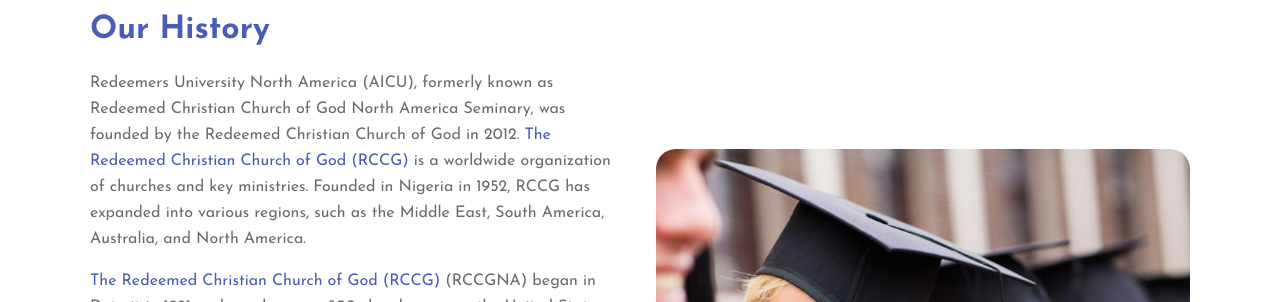
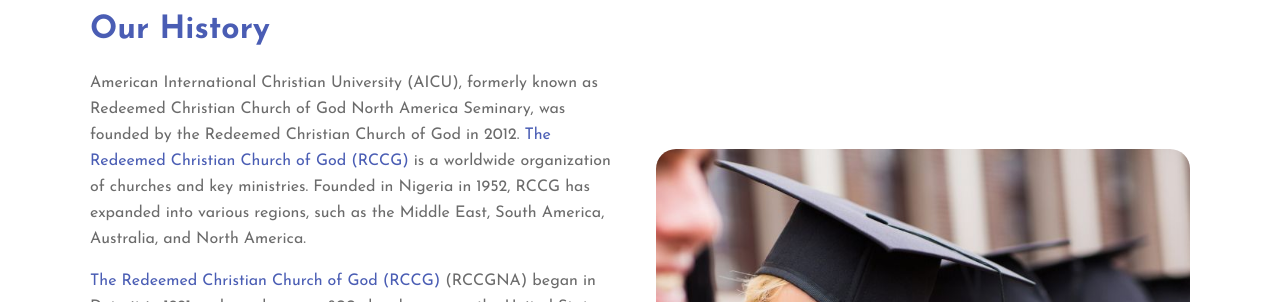
Before and after one commit to JohnnnGreat/AICU, a Next.js app: page /about/history in a window 1280 px wide. Shown: the part 650-952 px from the top of the page. Built offline with nearby package versions, Linux system fonts and the light colour scheme.

Commit message:
Renamed all "Redeemed University North America" to  "American International Christian University"

```diff
--- a/src/components/Pages/About/History/index.tsx
+++ b/src/components/Pages/About/History/index.tsx
@@ -9,7 +9,7 @@
                <h1 className="text-pri text-[2rem] font-bold ">Our History</h1>
                <p className="text-[#00000094] mt-[1rem] leading-relaxed">
                   {" "}
-                  Redeemers University North America (AICU), formerly known as Redeemed Christian Church of God North
+                  American International Christian University (AICU), formerly known as Redeemed Christian Church of God North
                   America Seminary, was founded by the Redeemed Christian Church of God in 2012.{" "}
                   <a
                      target="_black"
--- a/src/components/Pages/About/Mission/First/index.tsx
+++ b/src/components/Pages/About/Mission/First/index.tsx
@@ -15,7 +15,7 @@
          ],
       },
       "Statement of Faith": {
-         intro: "In alignment with the Lausanne Covenant, Redeemers University North America (AICU) seeks to be a community that glorifies God through academic excellence, spiritual formation, and faithful witness to the world. sAt AICU, we believe in:",
+         intro: "In alignment with the Lausanne Covenant, American International Christian University (AICU) seeks to be a community that glorifies God through academic excellence, spiritual formation, and faithful witness to the world. sAt AICU, we believe in:",
          information: [
             "The Authority of Scripture: We believe the Bible is God's inspired, infallible, and authoritative Word. The Bible is the supreme guide for our faith and conduct. We are dedicated to the diligent study and teaching of Scripture, aiming to equip our students to live out its truths in every aspect of their lives.",
             "The Trinity: We believe in one God, eternally existent in three distinct Persons: the Father, the Son, and the Holy Spirit. These three Persons are co-equal, co-eternal, and consubstantial, sharing the same divine essence, yet maintaining distinct personal attributes and roles within the Godhead.",
--- a/src/components/Pages/About/SharedAbout/CoreValues.tsx
+++ b/src/components/Pages/About/SharedAbout/CoreValues.tsx
@@ -73,7 +73,7 @@
                </strong>
                <ul className="list-disc ml-6 mt-2">
                   <li>Being accountable to one another.</li>
-                  <li>AICU at a Glance - Redeemers University North America</li>
+                  <li>AICU at a Glance - American International Christian University</li>
                   <li>
                      Dealing with conflict in a direct manner. d. We honor one another by listening
                      and communicating in an open, patient, and sensitive manner.
```
